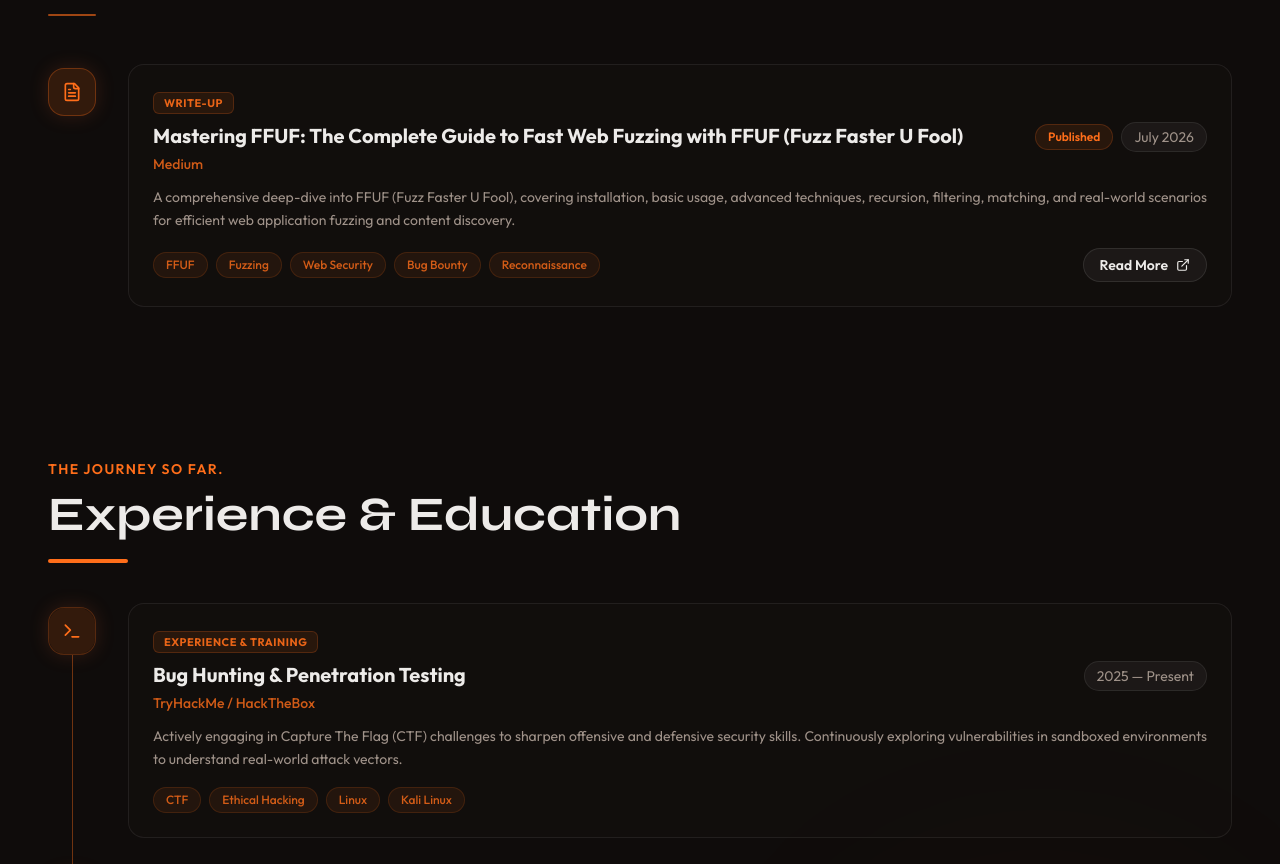
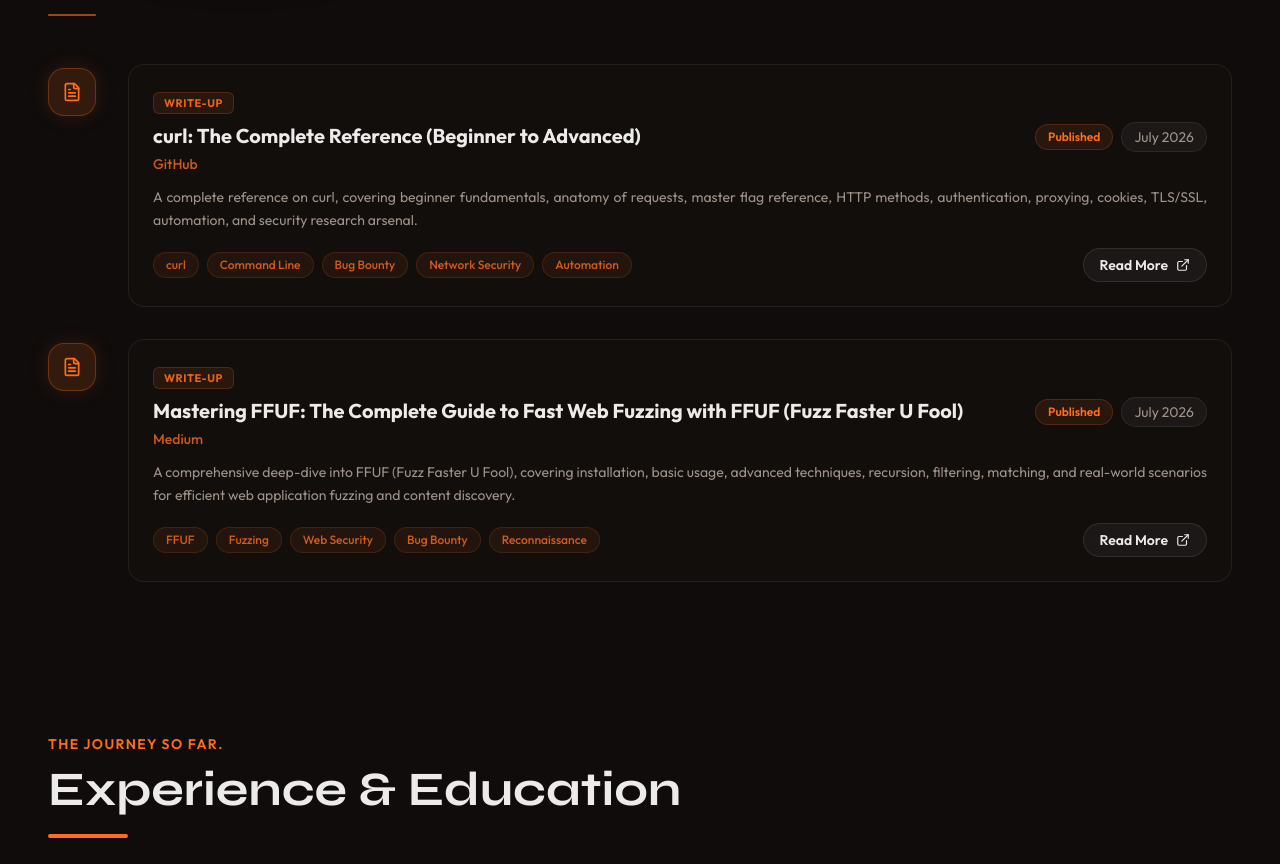
Before and after one commit to shii9/Portfolio, a React (Vite) app: page / in a window 1280 px wide. Shown: the part 4900-5764 px from the top of the page. Built offline with nearby package versions, Linux system fonts and the light colour scheme.

Commit message:
Add curl mastering write-up to Research section

```diff
--- a/src/components/sections/Research.tsx
+++ b/src/components/sections/Research.tsx
@@ -43,6 +43,18 @@ const researchData = [
 ];
 
 const writeupsData = [
+  {
+    type: "Write-up",
+    role: "curl: The Complete Reference (Beginner to Advanced)",
+    company: "GitHub",
+    date: "July 2026",
+    link: "https://github.com/shii9/Blog-By-Me/blob/main/curl_mastering.md",
+    highlight: "Published",
+    icon: FileText,
+    description:
+      "A complete reference on curl, covering beginner fundamentals, anatomy of requests, master flag reference, HTTP methods, authentication, proxying, cookies, TLS/SSL, automation, and security research arsenal.",
+    tags: ["curl", "Command Line", "Bug Bounty", "Network Security", "Automation"],
+  },
   {
     type: "Write-up",
     role: "Mastering FFUF: The Complete Guide to Fast Web Fuzzing with FFUF (Fuzz Faster U Fool)",
```
